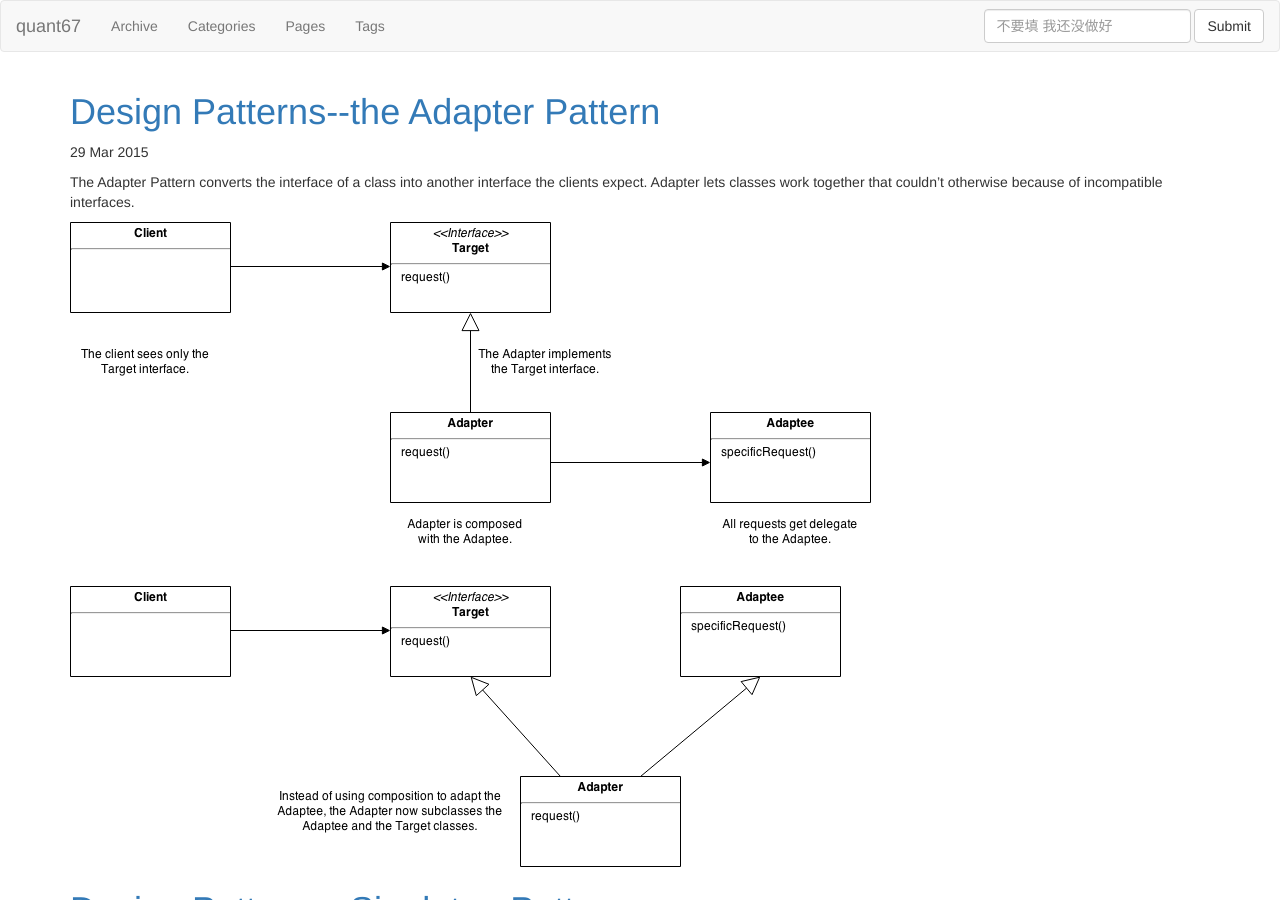
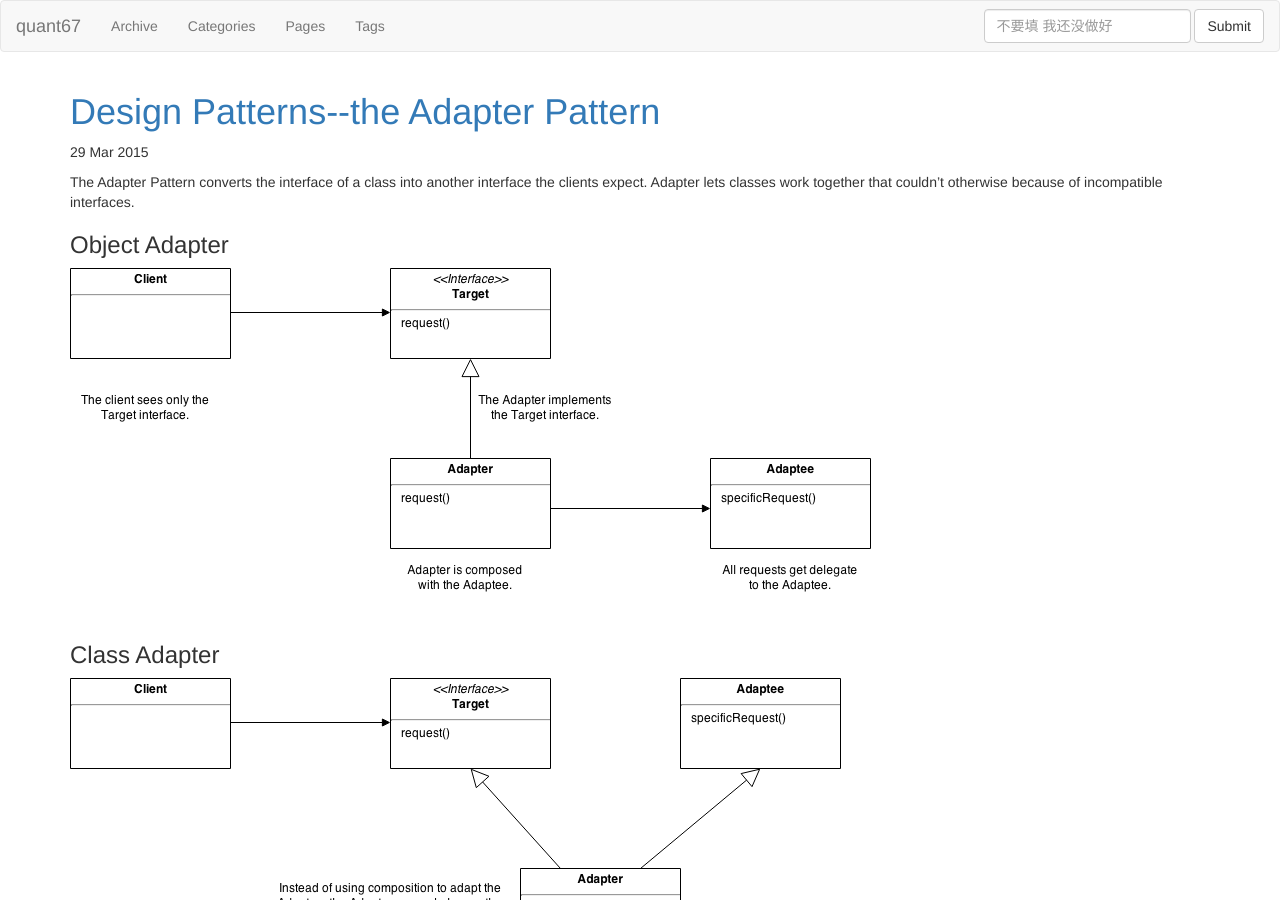
Before and after one commit to banqianhao/banqianhao.github.io, a Jekyll site: the page built from index.html, in a window 1280 px wide and 900 px high. Built offline with Jekyll 4.4.1, drawn with Linux system fonts in a browser that asks for light colours; nearby versions of some CDN libraries; library files that are not in the unit come from our copies; formulas are drawn with MathJax 3; the list of posts is cut into pages by our own code.

```diff
--- a/_posts/SoftwareEngineering/2015-03-29-Adapter-Pattern.md
+++ b/_posts/SoftwareEngineering/2015-03-29-Adapter-Pattern.md
@@ -7,6 +7,10 @@ tags: ["Design Patterns"]
 
 The Adapter Pattern converts the interface of a class into another interface the clients expect. Adapter lets classes work together that couldn't otherwise because of incompatible interfaces.
 
+### Object Adapter
+
 ![objectadapter](/DL/DesignPattern/objectAdapter.png)
 
+### Class Adapter
+
 ![ClassAdapter](/DL/DesignPattern/ClassAdapter.png)
```
